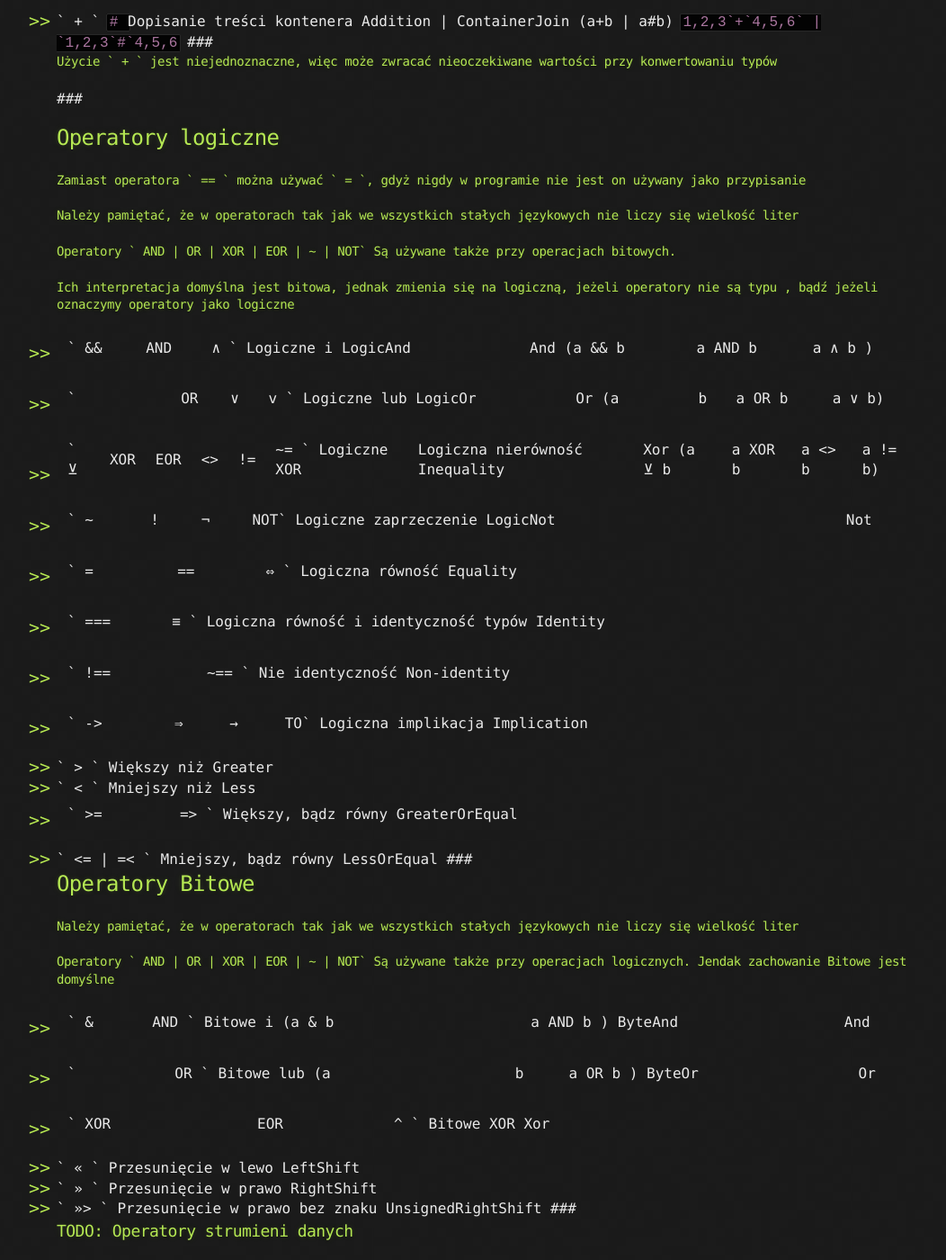
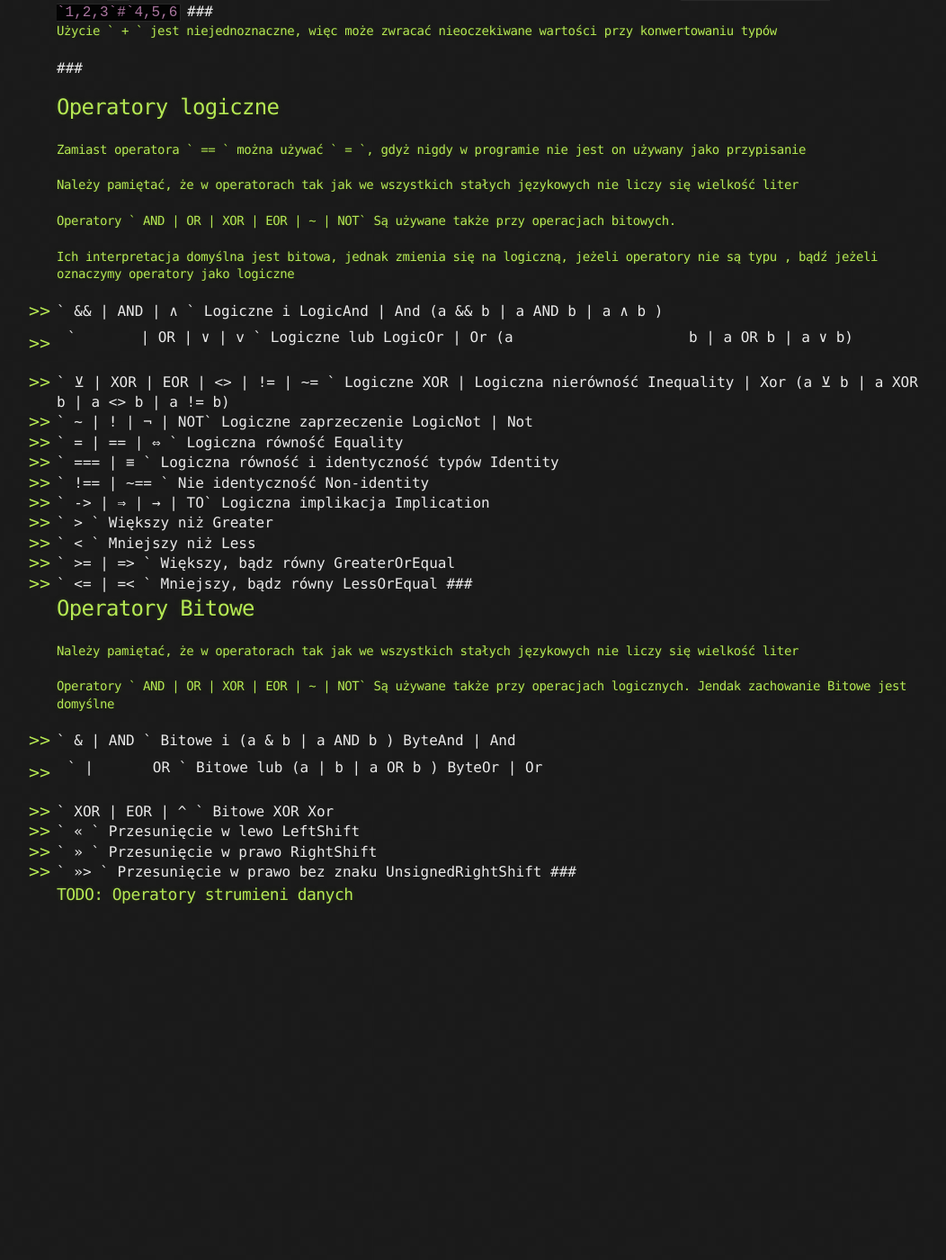
Before and after one commit to Renseyy/renseyy.github.io, a Jekyll site: the page built from pages/csl.md, in a window 1280 px wide and 1400 px high, scrolled down 1195 px. Shown: the whole window at 90% size, without its empty margins (117-1169 px from the left). Built offline with Jekyll 4.4.1, drawn with Linux system fonts in a browser that asks for light colours; our own code applies the rules of GitHub Pages for plain Markdown files; after the commit the page ends 2221 px from its top, so only the background shows below that; some of the changed text lies outside the part shown.

Commit message:
Poprawki formatowania

```diff
--- a/pages/csl.md
+++ b/pages/csl.md
@@ -5,7 +5,7 @@
   - ` + `  Dodawanie                       Addition        (a + b) JS,PHP
   - ` - `  Odejmowanie                     Subtraction     (a - b) JS,PHP
   - ` / `  Dzielenie                       Division        (a / b) JS,PHP
-  - ` * | x | · | ⋅ `  Mnożenie            Multiplication  (a * b) JS,PHP
+  - ` * \| x \| · \| ⋅ `  Mnożenie            Multiplication  (a * b) JS,PHP
   - ` % `  Reszta z dzielenia całkowitego  Modulus         (a % b) JS,PHP
   - ` ++ ` Zwiększenie o jeden (Pre)       Increment       (++a )  PHP     {P}
   - ` -- ` Zmniejszenie o jeden (Pre)      Decrement       (--a )  PHP     {P}
@@ -18,9 +18,9 @@
 ####  Wszystkie przypisania są rozwiązywane na etapie parsowania a nie lekserowania
 #####  Podane nazwy funkcji mogą się zmienić
   - ` : `  Przypisanie             Assignment  <all>       <all>           (a:b)
-  - ` :+ ` Dopisanie                           <container> <all>           (a:+b) => (@push(a,b) | a.push(b))
-  - ` :- ` Odpisanie                           <container> <all>           (a:-b) => (@remove(a,b) | a.remove(b))
-  - ` :*- ` Odpisanie Wszystkich               <container> <all>           (a:-b) => (@removeAll(a,b) | a.removeAll(b))
+  - ` :+ ` Dopisanie                           <container> <all>           (a:+b) => (@push(a,b) \| a.push(b))
+  - ` :- ` Odpisanie                           <container> <all>           (a:-b) => (@remove(a,b) \| a.remove(b))
+  - ` :*- ` Odpisanie Wszystkich               <container> <all>           (a:-b) => (@removeAll(a,b) \| a.removeAll(b))
   - ` :* ` Zmultiplikowanie                    <container> <all>           (a:*b)
   - ` :+ ` Dodanie                             <number>
   - ` :- ` Odjęcie                             <number>
@@ -31,39 +31,39 @@
   - ` :# ` Dopisanie kontenera                                             (a:#b) => (a: a#b)
 ###
 ## Operacje na tekstach
-  - ` + ` ` . ` Dopisanie tekstu               Addition | Concatenation       (a+b | a.b)   `"Abc"+"Def" | "Abc"."Def"`
+  - ` + ` ` . ` Dopisanie tekstu               Addition \| Concatenation       (a+b \| a.b)   `"Abc"+"Def" \| "Abc"."Def"`
 ###
 ####  Użycie ` + ` jest niejednoznaczne, więc może zwracać nieoczekiwane wartości przy konwertowaniu typów
 ###
 ## Operacje na kontenerach
-  - ` + ` `# ` Dopisanie treści kontenera     Addition | ContainerJoin     (a+b | a#b) ``1,2,3`+`4,5,6` | `1,2,3`#`4,5,6``
+  - ` + ` `# ` Dopisanie treści kontenera     Addition \| ContainerJoin     (a+b \| a#b) ``1,2,3`+`4,5,6` \| `1,2,3`#`4,5,6``
 ###
 ####  Użycie ` + `  jest niejednoznaczne, więc może zwracać nieoczekiwane wartości przy konwertowaniu typów
 ###
 ## Operatory logiczne
 ####  Zamiast operatora ` == ` można używać ` = `, gdyż nigdy w programie nie jest on używany jako przypisanie
 ####  Należy pamiętać, że w operatorach tak jak we wszystkich stałych językowych nie liczy się wielkość liter
-####  Operatory  ` AND | OR | XOR | EOR | ~ | NOT` Są używane także przy operacjach bitowych.
+####  Operatory  ` AND \| OR \| XOR \| EOR \| ~ \| NOT` Są używane także przy operacjach bitowych.
 ####    Ich interpretacja domyślna jest bitowa, jednak zmienia się na logiczną, jeżeli operatory nie są typu <integer>, bądź jeżeli oznaczymy operatory jako logiczne
-  - ` && | AND | ∧ `                    Logiczne i                             LogicAnd | And      (a && b | a AND b | a ∧ b )
-  - ` || | OR | ∨ | v `                 Logiczne lub                           LogicOr | Or        (a || b | a OR b | a ∨ b)
-  - ` ⊻ | XOR | EOR | <> | != | ~= `    Logiczne XOR | Logiczna nierówność     Inequality | Xor    (a ⊻ b | a XOR b | a <> b | a != b)
-  - ` ~ | ! | ¬ | NOT`                  Logiczne zaprzeczenie                  LogicNot | Not
-  - ` = | == | ⇔ `                     Logiczna równość                       Equality
-  - ` === | ≡ `                         Logiczna równość i identyczność typów  Identity
-  - ` !== | ~== `                       Nie identyczność                       Non-identity
-  - ` -> | ⇒ | → | TO`                 Logiczna implikacja                    Implication
+  - ` && \| AND \| ∧ `                    Logiczne i                             LogicAnd \| And      (a && b \| a AND b \| a ∧ b )
+  - ` || \| OR \| ∨ \| v `                 Logiczne lub                           LogicOr \| Or        (a || b \| a OR b \| a ∨ b)
+  - ` ⊻ \| XOR \| EOR \| <> \| != \| ~= `    Logiczne XOR \| Logiczna nierówność     Inequality \| Xor    (a ⊻ b \| a XOR b \| a <> b \| a != b)
+  - ` ~ \| ! \| ¬ \| NOT`                  Logiczne zaprzeczenie                  LogicNot \| Not
+  - ` = \| == \| ⇔ `                     Logiczna równość                       Equality
+  - ` === \| ≡ `                         Logiczna równość i identyczność typów  Identity
+  - ` !== \| ~== `                       Nie identyczność                       Non-identity
+  - ` -> \| ⇒ \| → \| TO`                 Logiczna implikacja                    Implication
   - ` > `                               Większy niż                            Greater
   - ` < `                               Mniejszy niż                           Less
-  - ` >= | => `                         Większy, bądz równy                    GreaterOrEqual
-  - ` <= | =< `                         Mniejszy, bądz równy                   LessOrEqual
+  - ` >= \| => `                         Większy, bądz równy                    GreaterOrEqual
+  - ` <= \| =< `                         Mniejszy, bądz równy                   LessOrEqual
 ###
 ## Operatory Bitowe
 ####  Należy pamiętać, że w operatorach tak jak we wszystkich stałych językowych nie liczy się wielkość liter
-####  Operatory  ` AND | OR | XOR | EOR | ~ | NOT` Są używane także przy operacjach logicznych. Jendak zachowanie Bitowe jest domyślne
-  - ` & | AND `        Bitowe i  (a & b | a AND b )                            ByteAnd | And
-  - ` | | OR `         Bitowe lub (a | b | a OR b )                            ByteOr | Or
-  - ` XOR | EOR | ^ `  Bitowe XOR                                              Xor
+####  Operatory  ` AND \| OR \| XOR \| EOR \| ~ \| NOT` Są używane także przy operacjach logicznych. Jendak zachowanie Bitowe jest domyślne
+  - ` & \| AND `        Bitowe i  (a & b \| a AND b )                            ByteAnd \| And
+  - ` \| | OR `         Bitowe lub (a \| b \| a OR b )                            ByteOr \| Or
+  - ` XOR \| EOR \| ^ `  Bitowe XOR                                              Xor
   - ` << `             Przesunięcie w lewo                                     LeftShift
   - ` >> `             Przesunięcie w prawo                                    RightShift
   - ` >>> `             Przesunięcie w prawo bez znaku                         UnsignedRightShift
```
